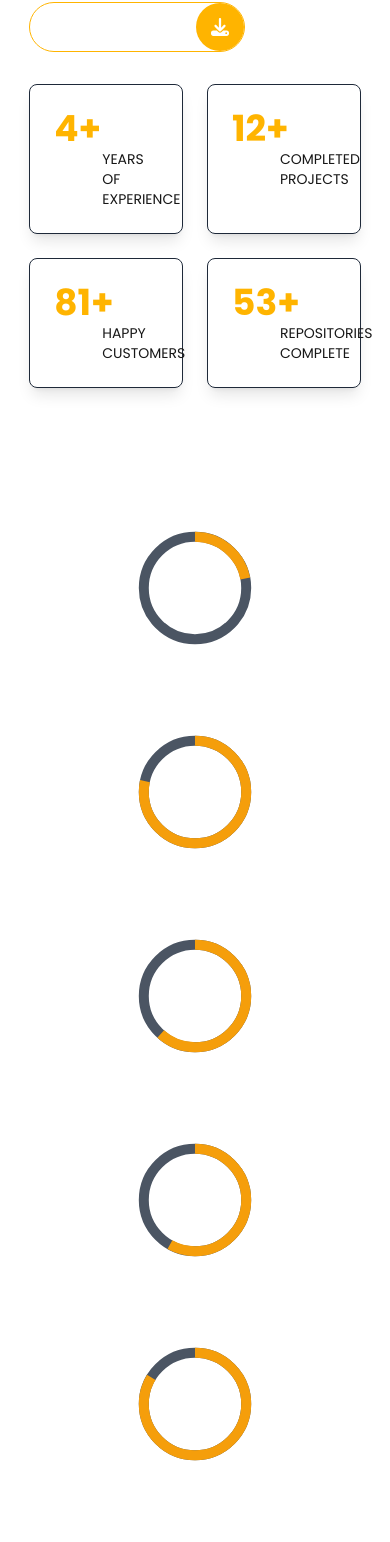
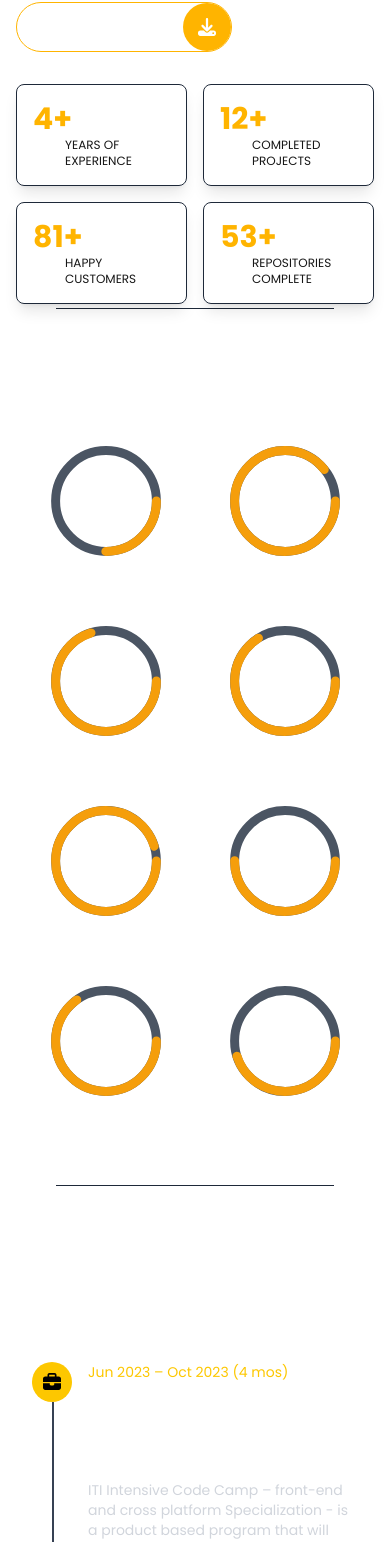
Before and after one commit to roone858/Mahmoud-Gamal---Portfolio, a Next.js app: page /about in a window 390 px wide. Shown: the part 394-1936 px from the top of the page. Built offline with nearby package versions, Linux system fonts and the light colour scheme.

Commit message:
ABOUT  responsive

```diff
--- a/src/app/about/page.tsx
+++ b/src/app/about/page.tsx
@@ -1,7 +1,5 @@
 // src/app/(main)/about/page.tsx
 import React from 'react'
-// import Image from 'next/image'
-// import profileImage from '@/assets/images/main.png'
 import Header from '@/components/Header'
 import Skills from '@/components/Skills';
 import ExperienceEducation from '@/components/ExperienceEducation';
@@ -17,64 +15,54 @@ const About = () => {
   const aboutItems: AboutItem[] = [
     { label: 'Name', value: 'Mahmoud Gamal' },
     { label: 'Date of Birth', value: 'January 01, 1999' },
-    { label: 'Address', value: ' Egypt' },
+    { label: 'Address', value: 'Egypt' },
     { label: 'Email', value: 'mahmoudg.dev@gmail.com' },
     { label: 'Zip code', value: '000000' },
     { label: 'Phone', value: '011 4019 2314' },
   ]
 
   return (
-    <section className="py-8 pb-24 w-[85vw] mx-auto">
+    <section className="py-8 pb-24 mx-auto px-4 max-w-7xl">
       <Header title="about" subtitle="about me" />
 
-      <div className="grid grid-cols-1 md:grid-cols-2 gap-8">
-     {/*   <div className="flex items-center justify-center">
-           <Image
-            src={profileImage}
-            alt="Profile"
-            width={400}
-            height={400}
-            className="w-full max-w-xs rounded-full"
-          />
-        </div>*/}
-
+      <div className="grid grid-cols-1 md:grid-cols-2 gap-8 ">
         <div>
-
-
           <div className="w-full mb-6">
             <ul>
               {aboutItems.map((item, index) => (
                 <li key={index} className="flex justify-between py-1">
                   <span className="text-gray-300 font-semibold">{item.label} : </span>
-                  <span className="text-white ">{item.value}</span>
+                  <span className="text-white">{item.value}</span>
                 </li>
               ))}
             </ul>
           </div>
 
+          <Button icon={faDownload} text="download cv" />
+        </div>
 
-        <Button icon={faDownload} text="download cv" />
-        </div>
-        <div className="grid grid-cols-2 gap-6 text-left">
-          <div className="border border-gray-800 p-6 rounded-lg shadow-lg text-left">
-            <h3 className="text-4xl text-yellow font-bold">4+</h3>
-            <p className="text-sm text-left pl-12 uppercase">Years of Experience</p>
+        <div className="grid grid-cols-2 gap-4 sm:gap-6">
+          <div className="border border-gray-800 p-4 sm:p-6 rounded-lg shadow-lg">
+            <h3 className="text-3xl sm:text-4xl text-yellow font-bold">4+</h3>
+            <p className="text-xs sm:text-sm pl-8 sm:pl-12 uppercase">Years of Experience</p>
           </div>
-          <div className="border border-gray-800 p-6 rounded-lg shadow-lg text-left">
-            <h3 className="text-4xl  text-yellow font-bold">12+</h3>
-            <p className="text-sm text-left pl-12 uppercase">Completed Projects</p>
+          <div className="border border-gray-800 p-4 sm:p-6 rounded-lg shadow-lg">
+            <h3 className="text-3xl sm:text-4xl text-yellow font-bold">12+</h3>
+            <p className="text-xs sm:text-sm pl-8 sm:pl-12 uppercase">Completed Projects</p>
           </div>
-          <div className="border border-gray-800 p-6 rounded-lg shadow-lg text-left">
-            <h3 className="text-4xl text-yellow font-bold">81+</h3>
-            <p className="text-sm text-left pl-12 uppercase">Happy Customers</p>
+          <div className="border border-gray-800 p-4 sm:p-6 rounded-lg shadow-lg">
+            <h3 className="text-3xl sm:text-4xl text-yellow font-bold">81+</h3>
+            <p className="text-xs sm:text-sm pl-8 sm:pl-12 uppercase">Happy Customers</p>
           </div>
-          <div className="border border-gray-800 p-6 rounded-lg shadow-lg text-left">
-            <h3 className="text-4xl text-yellow font-bold">53+</h3>
-            <p className="text-sm text-left pl-12 uppercase">repositories complete</p>
+          <div className="border border-gray-800 p-4 sm:p-6 rounded-lg shadow-lg">
+            <h3 className="text-3xl sm:text-4xl text-yellow font-bold">53+</h3>
+            <p className="text-xs sm:text-sm pl-8 sm:pl-12 uppercase">repositories complete</p>
           </div>
         </div>
       </div>
+      <hr className="text-gray-800 mx-10 mt-1"></hr>
       <Skills />
+      <hr className="text-gray-800  mx-10 mt-1"></hr>
       <ExperienceEducation />
     </section>
   )
--- a/src/components/ExperienceEducation.tsx
+++ b/src/components/ExperienceEducation.tsx
@@ -50,18 +50,24 @@ const ExperienceEducation: React.FC = () => {
         EXPERIENCE & EDUCATION
       </h1>
 
-      <div className="max-w-7xl mx-auto">
+      <div className="max-w-4xl mx-auto">
         {items.map((item, index) => (
-          <div key={index} className="flex items-start mb-12">
-            <div className="flex-shrink-0 mr-6">
-              <div className="w-10 h-10 bg-yellow-400 rounded-full flex items-center justify-center">
-                <FontAwesomeIcon icon={item.icon} className="text-black" />
+          <div key={index} className="flex items-start mb-8 md:mb-12 relative group">
+            {/* Timeline connector */}
+            {index !== items.length - 1 && (
+              <div className="absolute left-5 top-10 h-full w-0.5 bg-gray-700 group-last:hidden"></div>
+            )}
+
+            <div className="flex-shrink-0 mr-4 md:mr-6 z-10">
+              <div className="w-10 h-10 bg-yellow-400 rounded-full flex items-center justify-center transition-transform group-hover:scale-110">
+                <FontAwesomeIcon icon={item.icon} className="text-black text-lg" />
               </div>
             </div>
-            <div>
-              <div className="text-yellow-400 text-sm mb-2">{item.date}</div>
-              <h3 className="text-xl font-semibold mb-2">{item.title}</h3>
-              <p className="text-gray-400">{item.description}</p>
+
+            <div className="flex-1">
+              <div className="text-yellow-400 text-sm md:text-base mb-1 md:mb-2">{item.date}</div>
+              <h3 className="text-lg md:text-xl font-semibold mb-1 md:mb-2 leading-tight">{item.title}</h3>
+              <p className="text-gray-300 text-sm md:text-base">{item.description}</p>
             </div>
           </div>
         ))}
--- a/src/components/Header.tsx
+++ b/src/components/Header.tsx
@@ -8,7 +8,7 @@ interface HeaderProps {
 
 const Header: React.FC<HeaderProps> = ({ title, subtitle }) => {
   return (
-    <div className="relative w-full h-25 mb-12">
+    <div className="relative w-full h-25 mt-12">
       <h2 className="absolute text-8xl text-[#252424]  uppercase text-center text-nero font-poppins font-black left-1/2 top-1/2 -translate-x-1/2 -translate-y-1/2">
         {title}
       </h2>
--- a/src/components/Skills.tsx
+++ b/src/components/Skills.tsx
@@ -1,5 +1,4 @@
 import React from 'react';
-
 
 const Skills: React.FC = () => {
   const skills = [
@@ -17,27 +16,30 @@ const Skills: React.FC = () => {
     <div className="min-h-screen text-white py-12 px-4 md:px-12">
       <h1 className="text-4xl md:text-5xl font-bold text-center mb-12">MY SKILLS</h1>
 
-      <div className="max-w-7xl mx-auto grid grid-cols-1 sm:grid-cols-2 lg:grid-cols-4 gap-8">
+      <div className="max-w-7xl mx-auto grid grid-cols-2 sm:grid-cols-3 lg:grid-cols-4 gap-8">
         {skills.map((skill, index) => (
-          <div key={index} className="text-center">
-            <div className="relative w-32 h-32 mx-auto">
-              <svg className="w-full h-full transform -rotate-90">
+          <div key={index} className="flex flex-col items-center">
+            <div className="relative w-28 h-28 sm:w-32 sm:h-32">
+              <svg className="w-full h-full" viewBox="0 0 100 100">
+                {/* Background circle */}
                 <circle
-                  cx="50%"
-                  cy="50%"
-                  r="40%"
+                  cx="50"
+                  cy="50"
+                  r="45"
                   fill="none"
                   stroke="#4B5563"
-                  strokeWidth="10"
+                  strokeWidth="8"
                 />
+                {/* Progress circle */}
                 <circle
-                  cx="50%"
-                  cy="50%"
-                  r="40%"
+                  cx="50"
+                  cy="50"
+                  r="45"
                   fill="none"
                   stroke="#F59E0B"
-                  strokeWidth="10"
-                  strokeDasharray={283} // Circumference of circle (2 * π * r)
+                  strokeWidth="8"
+                  strokeLinecap="round"
+                  strokeDasharray="283"
                   strokeDashoffset={283 - (283 * skill.percentage) / 100}
                 />
               </svg>
@@ -45,7 +47,9 @@ const Skills: React.FC = () => {
                 <span className="text-xl font-semibold">{skill.percentage}%</span>
               </div>
             </div>
-            <p className="mt-4 text-lg uppercase">{skill.name}</p>
+            <p className="mt-4 text-sm sm:text-lg uppercase font-medium tracking-wider">
+              {skill.name}
+            </p>
           </div>
         ))}
       </div>
```
Lines whose indentation alone changed are shown as unchanged.
